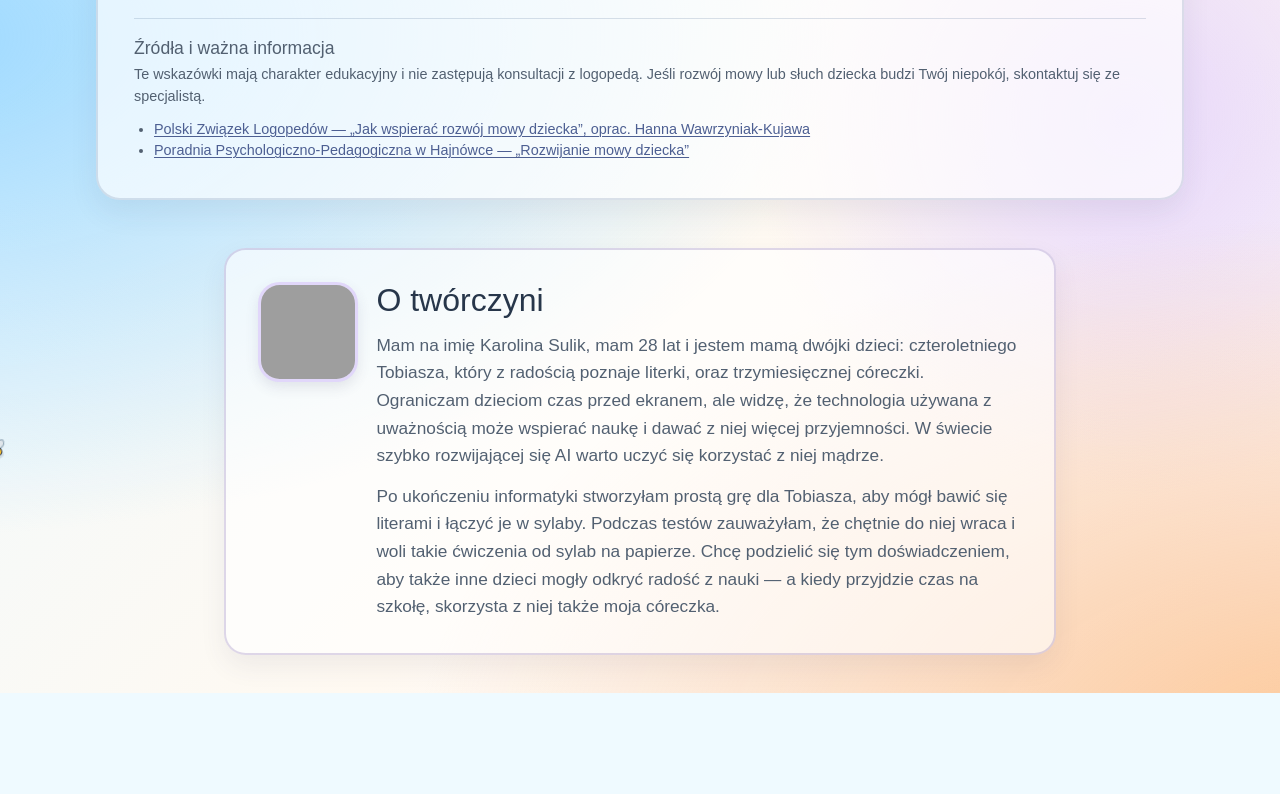
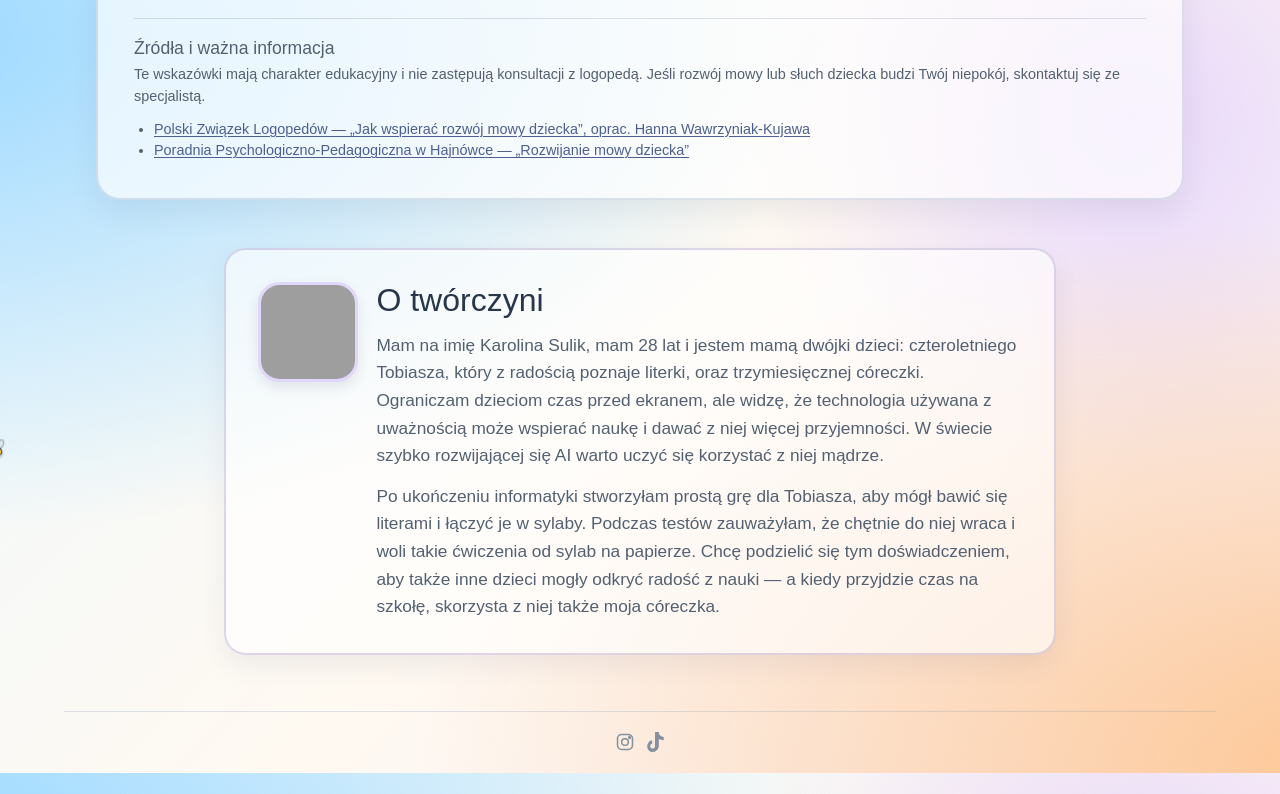
Before and after one commit to KarolinaSulik/Syllabee, a plain HTML site: page index.html in a window 1280 px wide. Shown: the part 1627-2421 px from the top of the page. Before the commit the page ends 2320 px from the top, so only its background shows below. Drawn offline with Linux system fonts and the light colour scheme; grey boxes are pictures that could not be loaded.

Commit message:
fehler behoben

```diff
--- a/index.html
+++ b/index.html
@@ -215,6 +215,17 @@
               <p id="creator-second-paragraph">Po ukończeniu informatyki stworzyłam prostą grę dla Tobiasza, aby mógł bawić się literami i łączyć je w sylaby. Podczas testów zauważyłam, że chętnie do niej wraca i woli takie ćwiczenia od sylab na papierze. Chcę podzielić się tym doświadczeniem, aby także inne dzieci mogły odkryć radość z nauki — a kiedy przyjdzie czas na szkołę, skorzysta z niej także moja córeczka.</p>
             </div>
           </section>
+
+          <footer class="app-social-footer">
+            <nav class="footer-social-links" aria-label="Syllabee w mediach społecznościowych">
+              <a href="https://www.instagram.com/syllabee.app/" target="_blank" rel="noopener noreferrer" aria-label="Syllabee na Instagramie">
+                <svg class="instagram-icon" viewBox="0 0 24 24" aria-hidden="true" focusable="false"><rect x="3" y="3" width="18" height="18" rx="5"/><circle cx="12" cy="12" r="4"/><circle cx="17.5" cy="6.5" r="1"/></svg>
+              </a>
+              <a href="https://www.tiktok.com/@syllabee1" target="_blank" rel="noopener noreferrer" aria-label="Syllabee na TikToku">
+                <svg viewBox="0 0 24 24" aria-hidden="true" focusable="false"><path d="M12.53 0c1.31-.02 2.61-.01 3.91-.02.08 1.53.63 3.09 1.75 4.17 1.12 1.11 2.7 1.62 4.24 1.79v4.03c-1.44-.05-2.89-.35-4.2-.96-.57-.26-1.1-.59-1.62-.93-.01 2.92.01 5.84-.02 8.75-.08 1.4-.54 2.79-1.35 3.94-1.31 1.93-3.6 3.17-5.93 3.19-1.43.08-2.86-.31-4.09-1.04A7.02 7.02 0 0 1 2.7 17.1c-.04-1.44.42-2.87 1.25-4.05 1.1-1.68 2.79-2.93 4.61-3.1v4.03a3.15 3.15 0 0 0-2.4 2.82c-.05 1.09.57 2.14 1.51 2.68.76.46 1.72.55 2.55.24.97-.36 1.71-1.28 1.77-2.31.02-5.82 0-11.64.03-17.39Z"/></svg>
+              </a>
+            </nav>
+          </footer>
 
         </div>
       </section>
--- a/style.css
+++ b/style.css
@@ -140,6 +140,7 @@ h1 { margin-bottom: 2.5rem; font-size: clamp(2.25rem, 6vw, 4rem); line-height: 1
 .creator-note-photo img { display: block; width: 100%; height: 100%; object-fit: cover; object-position: center top; }
 .creator-note h2 { margin: 0; color: #27364a; font-size: clamp(1.5rem, 3vw, 2rem); font-weight: 500; }
 .creator-note p { margin: .8rem 0 0; color: #526071; font-size: clamp(.98rem, 2vw, 1.08rem); font-weight: 400; line-height: 1.6; }
+.app-social-footer { display: flex; justify-content: center; margin-top: clamp(2rem, 5vw, 3.5rem); padding: 1.25rem 0 .25rem; border-top: 1px solid rgba(91, 117, 154, .18); }
 #menu-screen { --menu-edge-padding: var(--screen-edge-padding); --menu-header-top: calc(var(--header-top) + .6rem); --menu-logo-width: min(11rem, 33vw); }
 #menu-screen .menu-brand { position: absolute; top: var(--menu-header-top); left: var(--menu-edge-padding); z-index: 2; }
 #menu-screen .brand-logo { width: var(--menu-logo-width) !important; max-height: 3rem; object-fit: contain; }
```
